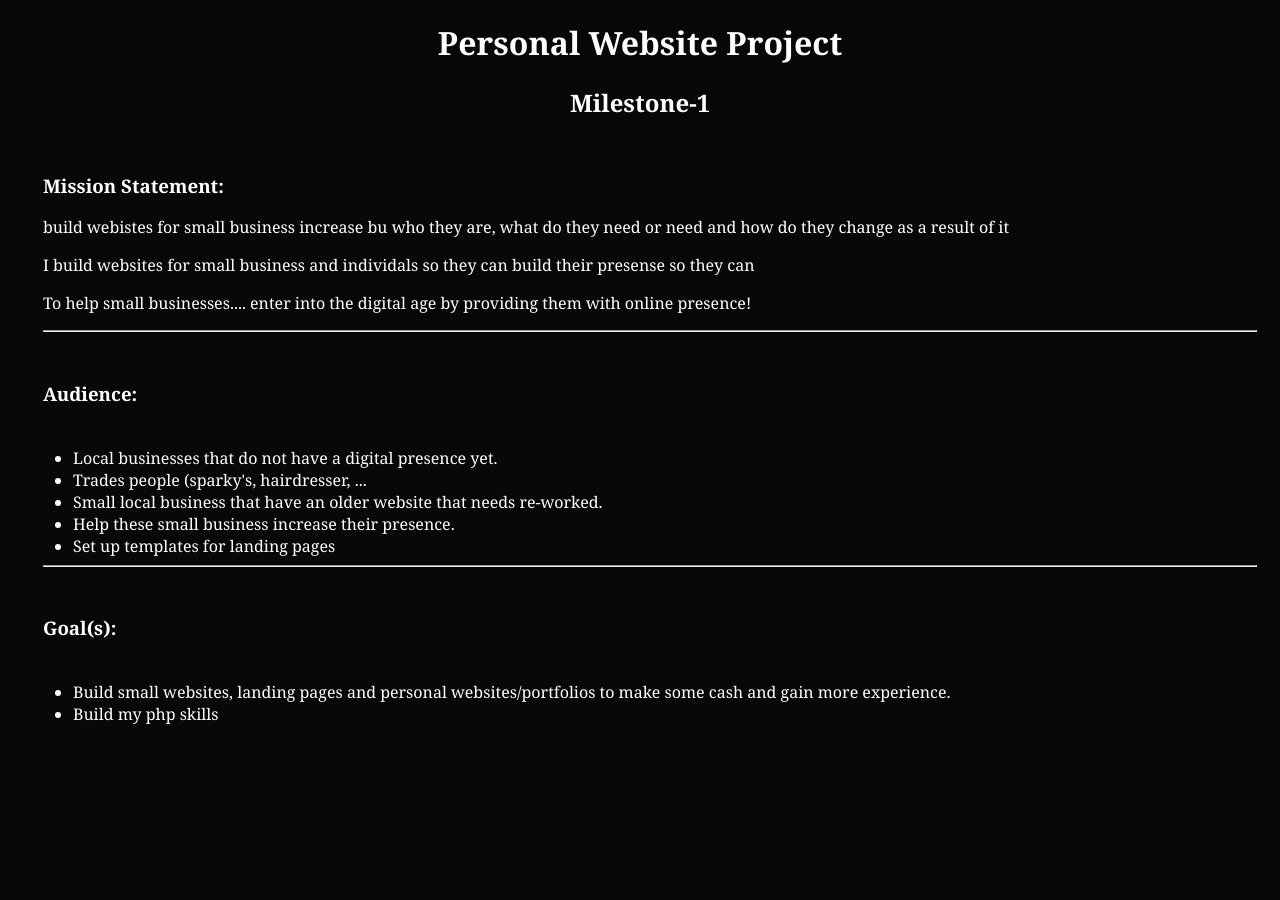
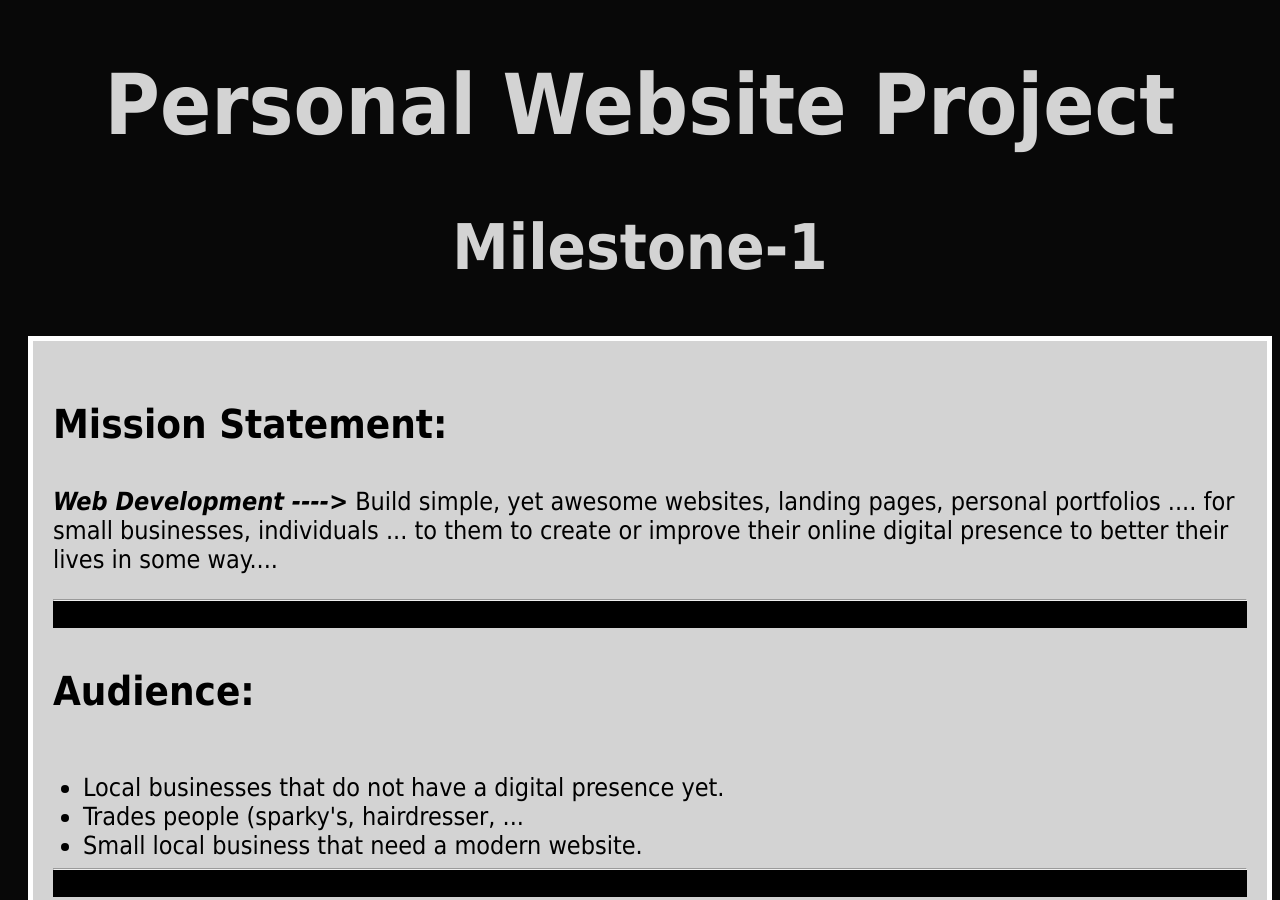
Before and after one commit to angiemaunz/personalwebproject, a plain HTML site: page index.html in a window 1280 px wide. Shown: the top 900 px of the page. Before the commit the page ends 800 px from the top, so only its background shows below. Drawn offline with Linux system fonts and the light colour scheme.

Commit message:
milestone-1 presentation readiness

```diff
--- a/css/custom.css
+++ b/css/custom.css
@@ -1,19 +1,35 @@
 body {
 	background-color: #080808;
-	font-family: Georgia, Baskerville, Palatino, 'Palatino Linotype', 'Book Antiqua', 'Times New Roman', serif;
-	color: #ffffff;
+	font-family: Tahoma, Verdana, Arial, Helvetica;
+	color: #d3d3d3;
 }
 
 header {
 	text-align: center;
+	font-stretch: extra-expanded;
+	font-size: 42px;
 }
 
 .container {
-	border: solid 15px #080808;
+	border: solid 5px #ffffff;
 	margin-left: 20px;
+	padding: 20px;
+	background-color: #d3d3d3;
+	color: #000000;
+}
+span {
+	font-style: italic;
+	font-weight: bolder;
+	}
 
+h3 {
+	font-size: 40px;
 }
 
+p {
+	font-size: 25px;
+	color: #000000;
+}
 ul {
 	display: inline;
 	align-content: space-around;
@@ -22,8 +38,14 @@ ul {
 
 li {
 	margin-left: 30px;
+	font-size: 25px;
+	color: #000000;
 }
 
 h3 {
 
 }
+
+.line {
+	background-color: #000000;
+}
--- a/index.html
+++ b/index.html
@@ -12,26 +12,33 @@
 		</header>
 		<div class="container">
 			<h3>Mission Statement:</h3>
-			<p>build webistes for small business increase bu   who they are, what do they need or need and how do they change as a result of it</p>
-			<p>I build websites for small business and individals so they can build their presense so they can </p>
-				<p>To help small businesses.... enter into the digital age by providing them with online presence!</p>
-			<hr>
-			<br />
+			<p><span>Web Development ----></span> Build simple, yet awesome websites, landing pages, personal portfolios .... for small businesses, individuals ... to them to create or improve their online digital presence to better their lives in some way....</p>
+
+			<div class="line">
+				<hr>
+				<br />
+			</div>
 			<h3>Audience:</h3>
 				<ul>
 					<li>Local businesses that do not have a digital presence yet.</li>
 					<li>Trades people (sparky's, hairdresser, ...</li>
-					<li>Small local business that have an older website that needs re-worked.</li>
-					<li>Help these small business increase their presence.</li>
-					<li>Set up templates for landing pages</li>
+					<li>Small local business that need a modern website.</li>
 				</ul>
-			<hr>
-			<br />
+			 <div class="line">
+				 <hr>
+				 <br />
+			 </div>
+
 			<h3>Goal(s):</h3>
 			<ul>
 				<li>Build small websites, landing pages and personal websites/portfolios to make some cash and gain more experience.</li>
-				<li>Build my php skills</li>
+				<li>Set up templates for landing pages</li>
+				<li>Build my php skills so I can be a contributor to my favorite open source project <span>Drupal !!!!)</span></li>
 				</ul>
+		</div>
+		<div class="line">
+			<hr>
+			<br />
 		</div>
 
 	</body>
```
